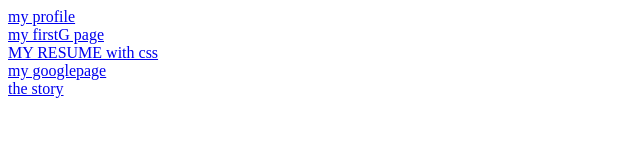
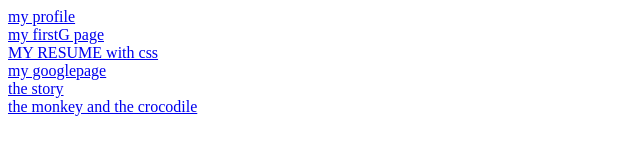
Before and after one commit to madhu1056/myfile, a plain HTML site: page index.html in a window 1280 px wide. Shown: the whole page, without its empty margins (0-640 px from the left). Drawn offline with Linux system fonts and the light colour scheme.

Commit message:
Update index.html

```diff
--- a/index.html
+++ b/index.html
@@ -6,5 +6,6 @@
     <a href="https://madhu1056.github.io/myfile/my%20resume.html">MY RESUME with css</a></br>
     <a href="https://madhu1056.github.io/myfile/googlepage1.html">my googlepage</a></br>
     <a href="https://madhu1056.github.io/myfile/story.html">the story</a></br>
-  </body>
+    <a href="https://madhu1056.github.io/myfile/monkey%20and%20the%20crocodile.html">the monkey and the crocodile</a></br>
+</body>
 </html>
```
